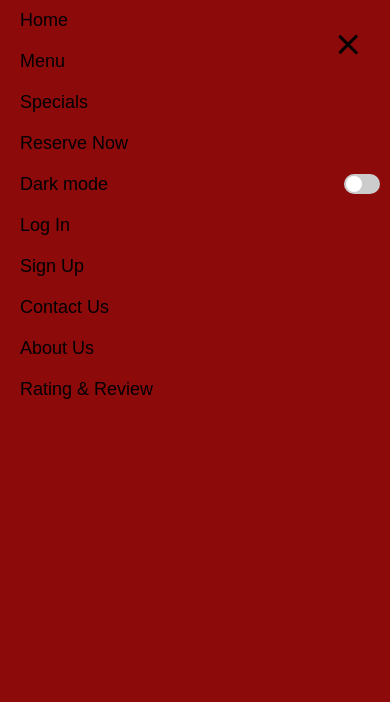
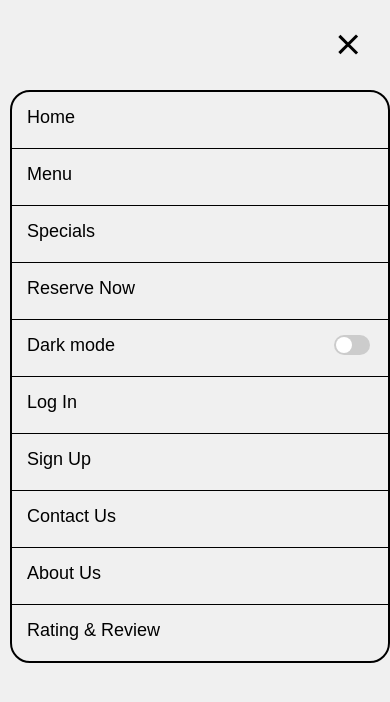
Before and after one commit to ypat0207/422_website, a plain HTML site: page index.html in a window 390 px wide. Both pictures are taken after a click on the element 347 px from the left and 44 px from the top of the page. Drawn offline with Linux system fonts and the light colour scheme; a script that the page names is missing.

Commit message:
menu Changes

```diff
--- a/index.html
+++ b/index.html
@@ -23,12 +23,22 @@
         <a href="cart.html" class="shopping-cart-icon">
           <img src="images/cart.png" alt="Shopping Cart" />
         </a>
+
         <ul id="menu" class="hidden menu">
+          <div class="menuOuter">
+          <div class="menuoption1">
           <li><a class="buttons" href="index.html">Home</a></li>
+          </div>
+          <div class="menuoption">
           <li><a class="buttons" href="menu.html">Menu</a></li>
+          </div>
+          <div class="menuoption1">
           <li><a class="buttons" href="#">Specials</a></li>
+          </div>
+          <div class="menuoption">
           <li><a class="buttons" href="reservation.html">Reserve Now</a></li>
-          <div class="darkModeContainer">
+          </div>
+          <div class="darkModeContainer menuoption1">
           <li><a class="buttons" href="dashboard.html">Dark mode</a></li>
           <li>
             <label class="switch">
@@ -38,12 +48,24 @@
           </li>
 
         </div>
+        <div class="menuoption">
           <li><a class="buttons" href="Login.html">Log In</a></li>
+        </div>
+        <div class="menuoption1">
           <li><a class="buttons" href="dashboard.html">Sign Up</a></li>
+        </div>
+        <div class="menuoption">
           <li><a class="buttons" href="dashboard.html">Contact Us</a></li>
+        </div>
+        <div class="menuoption1">
           <li><a class="buttons" href="dashboard.html">About Us</a></li>
+        </div>
+        <div class="ratingReview">
           <li><a class="buttons" href="dashboard.html">Rating & Review</a></li>
+        </div>
+      </div>
         </ul>
+
       </nav>
 
     </header>
--- a/styles.css
+++ b/styles.css
@@ -549,7 +549,7 @@ footer ul li a {
     left: 0;
     width: 100%;
     height: 100%;
-    background-color: rgb(141, 10, 10);
+    background-color: rgb(240, 240, 240);
     box-shadow: 0 2px 5px rgba(0, 0, 0, 0.2);
     margin-top: -10px;
     padding: 20px;
@@ -700,7 +700,7 @@ footer ul li a {
   display: inline-block;
   width: 36px;
   height: 20px;
-  right: 10px;
+  right: 20px;
 }
 
 .slider {
@@ -760,4 +760,76 @@ input:checked + .slider:before {
 .dark-mode .menu-toggle div {
   background-color: white;
 }
+.dark-mode .menuoption {
+  border: 1px solid rgb(255, 255, 255);
+  border-left: none;
+  border-top: none;
+  border-right: none;
 }
+.dark-mode .menuoption1 {
+  border: 1px solid rgb(255, 255, 255);
+  border-left: none;
+  border-top: none;
+  border-right: none;
+}
+.dark-mode .menuOuter {
+  border: 2px solid rgb(255, 255, 255);
+  display: flex;
+  flex-direction: column;
+  position: absolute;
+  left: 0;
+  width: 80%;
+  border-radius: 20px;
+  margin-top: 80px;
+  margin-left: 10px;
+  margin-right: -600px;
+}
+.menuoption1 {
+  border: 1px solid black;
+  border-left: none;
+  border-top: none;
+  border-right: none;
+
+}
+.menuoption {
+  border: 1px solid black;
+  border-left: none;
+  border-top: none;
+  border-right: none;
+}
+.menuoption1 li  {
+  margin-top: 15px;
+
+}
+.menuoption li  {
+  margin-top: 15px;
+
+}
+.menuoption li a {
+  margin-left: 15px;
+
+}
+.menuoption1 li a {
+  margin-left: 15px;
+
+}
+.ratingReview li  {
+  margin-top: 15px;
+
+}
+.ratingReview li a {
+  margin-left: 15px;
+}
+.menuOuter {
+  border: 2px solid black;
+  display: flex;
+  flex-direction: column;
+  position: absolute;
+  left: 0;
+  width: 80%;
+  border-radius: 20px;
+  margin-top: 80px;
+  margin-left: 10px;
+  margin-right: -600px;
+}
+}
```
Also changed, not shown: menu.html (+0 -31 lines).
